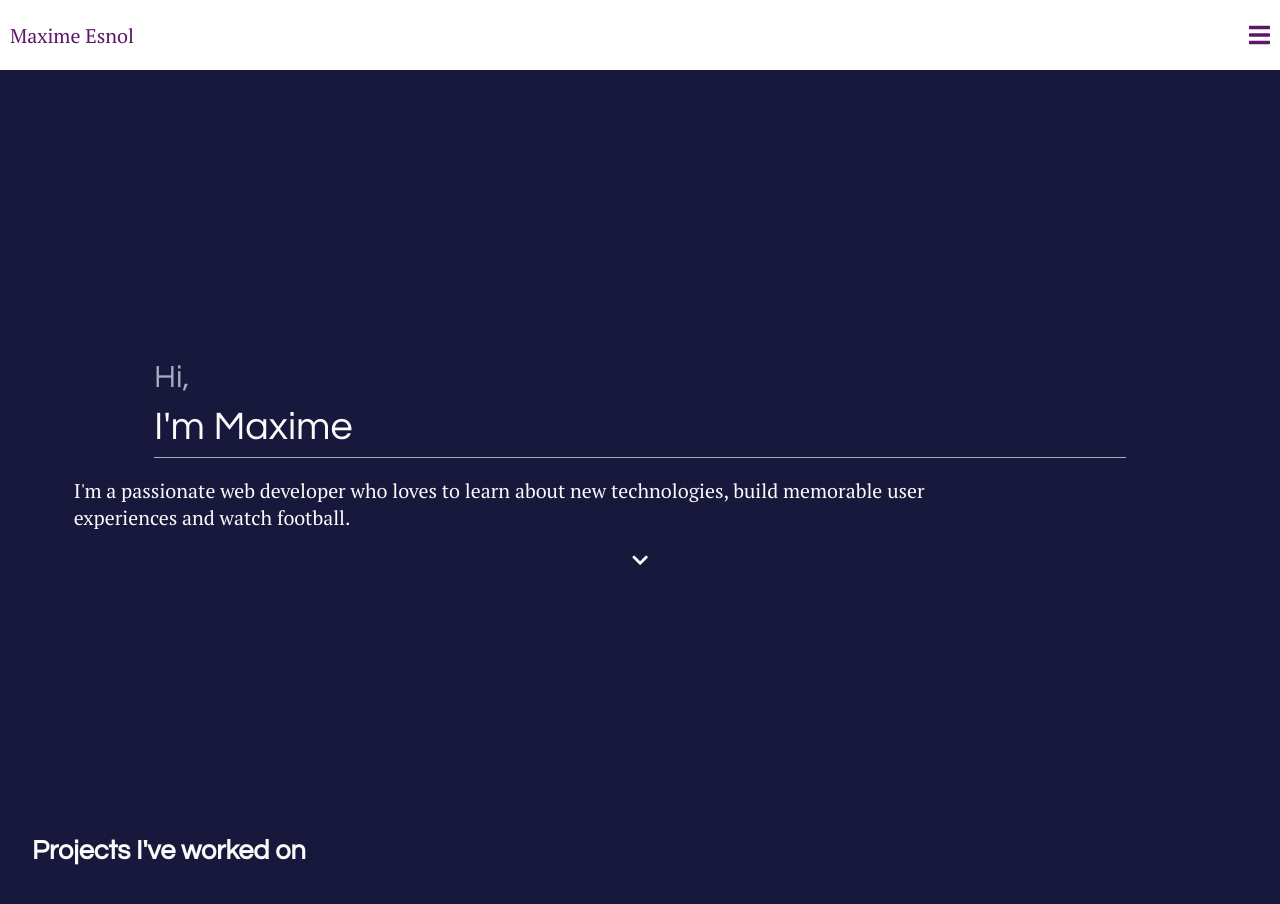
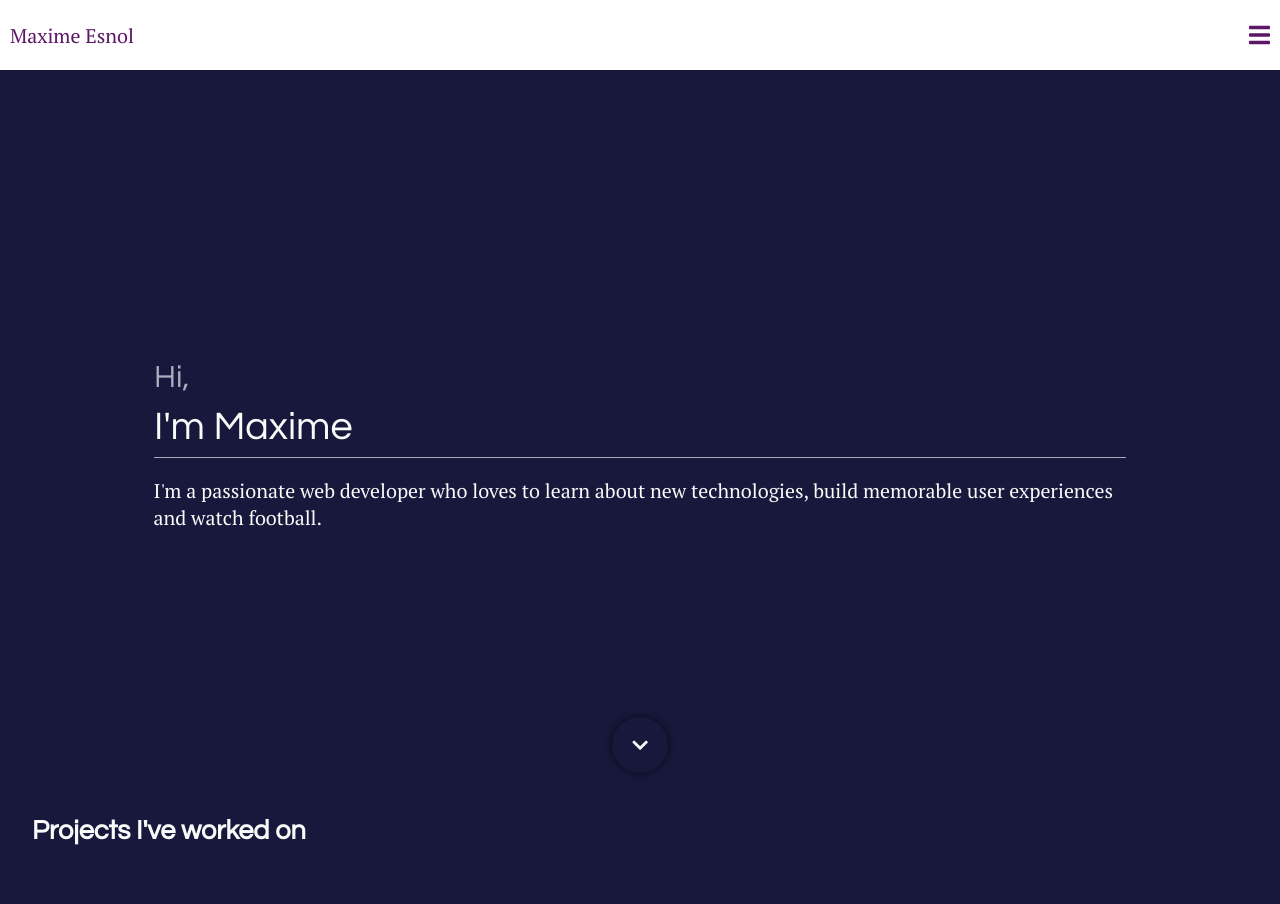
Before and after one commit to MaximeEsnol/Portfolio, a React (Create React App) app: page / in a window 1280 px wide. Shown: the top 904 px of the page. Built offline with nearby package versions, Linux system fonts and the light colour scheme.

Commit message:
Add styling for fab button

```diff
--- a/src/App.css
+++ b/src/App.css
@@ -50,11 +50,8 @@ h1 {
     margin-top: .7rem;
 }
 
-.home p {
-    width: 80%;
-}
-
 .home > section {
+    position: relative;
     height: 100vh;
     padding: 0 2.5%;
     margin: 0 auto;
@@ -62,7 +59,7 @@ h1 {
 }
 
 .home > section:first-child {
-    height: calc(100vh - 55px);
+    height: calc(100vh - 75px);
     display: flex;
     flex-direction: column;
     justify-content: center;
@@ -183,3 +180,28 @@ header .slide .social-links a:hover::after {
     width: 2px;
     background: transparent;
 }
+.home-bio-container {
+    overflow: hidden;
+    width: 80%;
+}
+
+.fab-btn {
+    display: flex;
+    align-items: center;
+    justify-content: center;
+
+    position: absolute;
+    z-index: 10;
+    bottom: 1.2rem;
+
+    width: 56px;
+    height: 56px;
+
+    background-color: var(--fab-color);
+    color: var(--fab-text-color);
+
+    border-radius: 500px;
+
+    box-shadow: 0px 0px 5px 0px rgba(0, 0, 0, 0.42),
+                0px 0px 8px 2px rgba(0, 0, 0, 0.26);
+}
```
